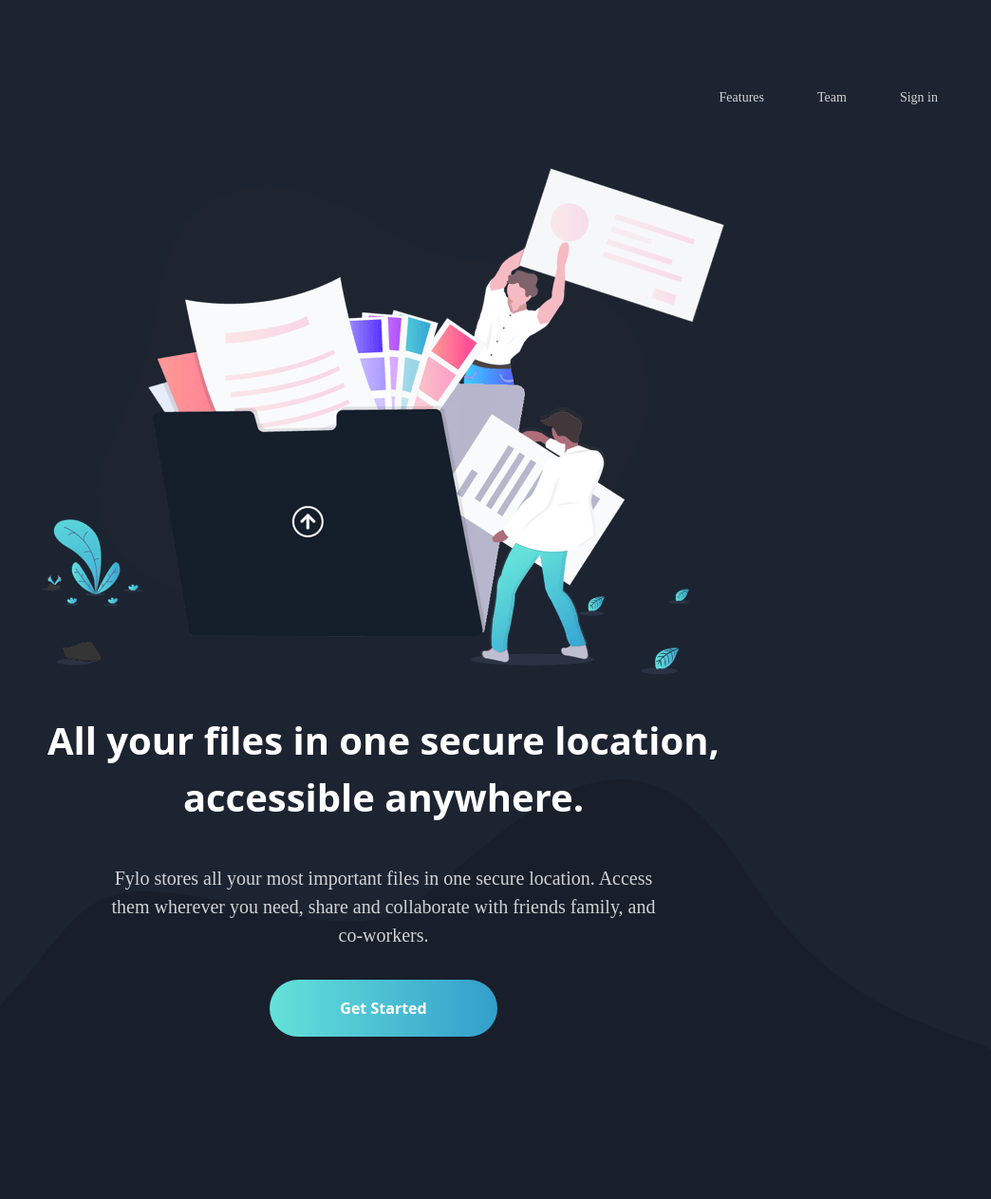
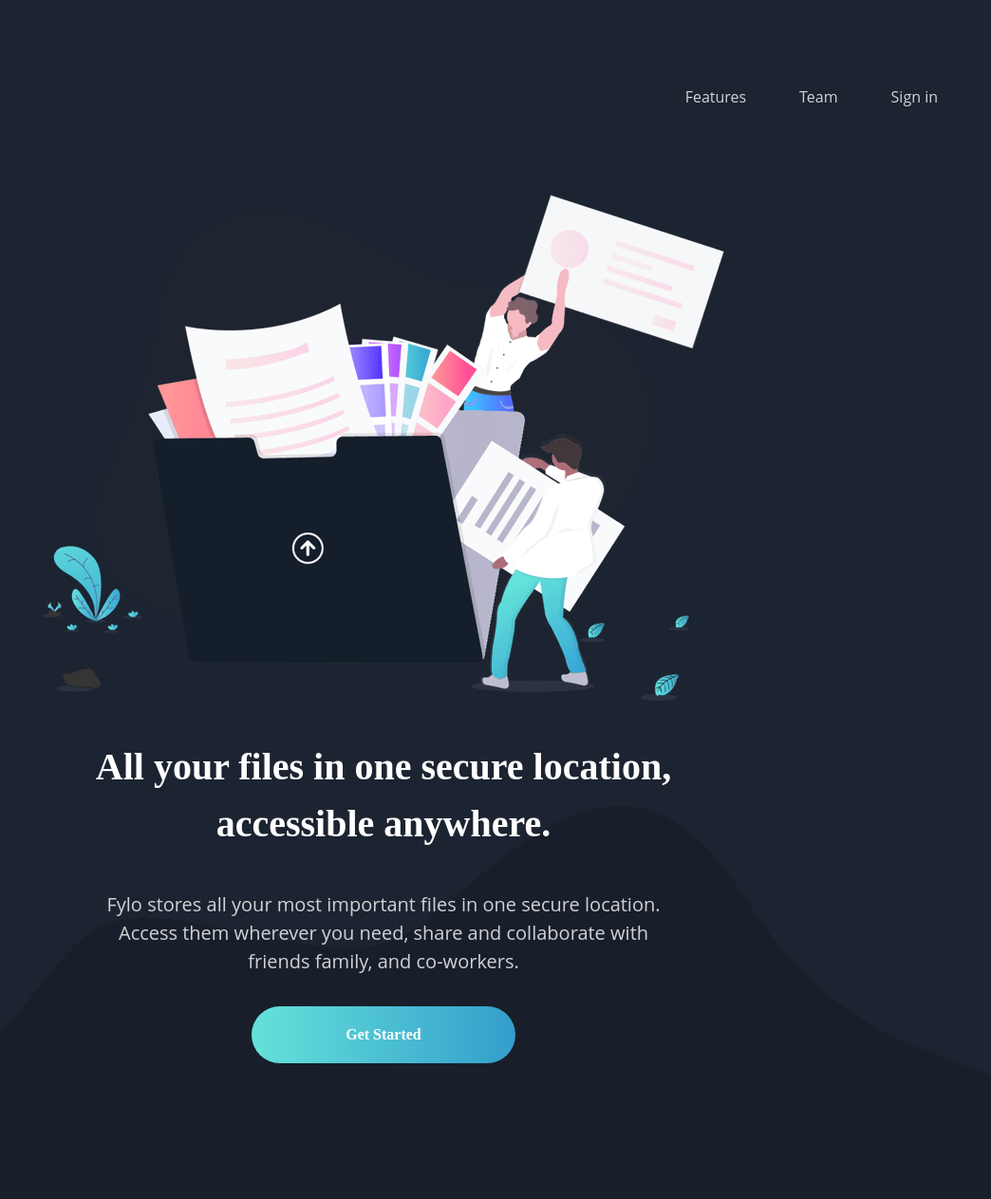
Before and after one commit to AmazingTool777/frontendmentor-fylo-landing-page-html-scss, a website built with Vite: page index.html in a window 1280 px wide. Shown: the top 1263 px of the page at 95% size, 236-1280 px from the left. Built offline with nearby package versions, Linux system fonts and the light colour scheme; a web font is replaced by a local one.

Commit message:
Slight revamps

```diff
--- a/index.html
+++ b/index.html
@@ -11,7 +11,7 @@
     <!-- Navigation bar -->
     <header class="navbar bg-primary-200">
       <div
-        class="navbar__layout flex justify-between items-center px-6 md:px-8 lg:px-12 xl:px-14 pt-6 sm:pt-9 md:pt-12 lg:pt-16 pb-12 mx-auto"
+        class="navbar__layout flex justify-between items-center px-6 md:px-8 lg:px-12 xl:px-14 pt-6 sm:pt-9 md:pt-12 lg:py-16 pb-12 md:pb-14 mx-auto"
       >
         <!-- Logo -->
         <a href="#" aria-label="Go to home" class="inline-block">
@@ -326,7 +326,10 @@
               It only takes a minute to sign up and our free starter tier is extremely generous. If
               you have any questions, our support team would be happy to help you.
             </p>
-            <form action="" class="get-early-access__form flex flex-col gap-6 lg:flex-row">
+            <form
+              action=""
+              class="get-early-access__form flex flex-col gap-6 lg:flex-row lg:items-center"
+            >
               <div class="w-full relative">
                 <input
                   type="email"
--- a/scss/_global.scss
+++ b/scss/_global.scss
@@ -25,12 +25,12 @@
 
 @font-face {
   font-family: map-get(t.$font-family, "heading");
-  src: url("/fonts/Open_Sans/OpenSans-VariableFont_wdth,wght.ttf") format("woff2");
+  src: url("/fonts/Raleway/Raleway-VariableFont_wght.ttf") format("woff2");
 }
 
 @font-face {
   font-family: map-get(t.$font-family, "body");
-  src: url("/fonts/Raleway/Raleway-VariableFont_wght.ttf") format("woff2");
+  src: url("/fonts/Open_Sans/OpenSans-VariableFont_wdth,wght.ttf") format("woff2");
 }
 
 /*******************************************************************/
--- a/scss/components/_btn.scss
+++ b/scss/components/_btn.scss
@@ -15,6 +15,7 @@
   overflow: hidden;
   border: none;
   cursor: pointer;
+  text-align: center;
 
   @include rwd.min-breakpoint-mediaquery("md") {
     padding-top: fns.px-to-rem(18);
--- a/scss/parts/_footer.scss
+++ b/scss/parts/_footer.scss
@@ -121,6 +121,10 @@
     @include mixins.min-screen-size-mediaquery(520px) {
       margin-bottom: 0;
     }
+
+    @include mixins.min-screen-size-mediaquery(1280px) {
+      justify-content: flex-end;
+    }
   }
 
   &__nav-link {
--- a/scss/parts/_get-early-access.scss
+++ b/scss/parts/_get-early-access.scss
@@ -40,7 +40,7 @@
   z-index: 2;
 
   @include rwd.min-breakpoint-mediaquery("lg") {
-    max-width: fns.px-to-rem(942);
+    max-width: fns.px-to-rem(862);
   }
 
   * {
@@ -113,7 +113,11 @@
     }
 
     @include rwd.min-breakpoint-mediaquery("lg") {
+      $padding-y: fns.px-to-rem(16);
+
       width: fns.px-to-rem(205);
+      padding-top: $padding-y !important;
+      padding-bottom: $padding-y !important;
     }
   }
 }
--- a/scss/parts/_hero.scss
+++ b/scss/parts/_hero.scss
@@ -98,6 +98,21 @@
   }
 
   &__cta {
-    width: fns.px-to-rem(240);
+    $start-width-px: 240;
+    $end-width-px: 278;
+
+    @include rwd.each-min-breakpoint-mediaquery-with-interval(
+        $breakpoints: (
+          "",
+          "md",
+          "lg",
+          "xl",
+        ),
+        $start: $start-width-px,
+        $end: $end-width-px
+      )
+      using ($i, $jump) {
+      width: fns.px-to-rem($start-width-px + $i * $jump);
+    }
   }
 }
--- a/scss/parts/_how-it-works.scss
+++ b/scss/parts/_how-it-works.scss
@@ -36,6 +36,7 @@
 
     @include rwd.min-breakpoint-mediaquery("xl") {
       font-size: fns.px-to-rem(40);
+      line-height: 1.2;
     }
   }
 
--- a/scss/parts/_navbar.scss
+++ b/scss/parts/_navbar.scss
@@ -15,8 +15,12 @@
         max-width: $max-width;
       }
     }
+
     @include rwd.min-breakpoint-mediaquery("xl") {
-      padding-top: fns.px-to-rem(76);
+      $padding-y: fns.px-to-rem(76);
+
+      padding-top: $padding-y;
+      padding-bottom: $padding-y;
     }
   }
 
@@ -37,9 +41,14 @@
   &__link {
     color: rgba(255, 255, 255, 0.8);
     font-weight: 400;
-    font-size: calc(var(--body-font-size) - 2px);
+    font-size: fns.px-to-rem(12);
+
     @include rwd.min-breakpoint-mediaquery("md") {
-      font-size: var(--body-font-size);
+      font-size: fns.px-to-rem(14);
+    }
+
+    @include rwd.min-breakpoint-mediaquery("lg") {
+      font-size: fns.px-to-rem(16);
     }
 
     &:hover {
--- a/scss/parts/_testimonials.scss
+++ b/scss/parts/_testimonials.scss
@@ -11,13 +11,14 @@
     width: min(5.86%, fns.px-to-rem(55));
 
     @include rwd.min-breakpoint-mediaquery("lg") {
-      transform: translateX(-15%) translateY(-77%);
+      transform: translateX(-15%) translateY(-80%);
     }
   }
 }
 
 .testimonial {
   background-color: var(--primary-color-100);
+  box-shadow: 8px 4px 4px var(--primary-color-200);
   padding: fns.px-to-rem(26) fns.px-to-rem(20) fns.px-to-rem(20);
   max-width: fns.px-to-rem(460);
   position: relative;
--- a/scss/variables/_typography.scss
+++ b/scss/variables/_typography.scss
@@ -1,8 +1,8 @@
 @use "../functions" as fn;
 
 $font-family: (
-  heading: "Open Sans",
-  body: "Raleway",
+  heading: "Raleway",
+  body: "Open Sans",
 );
 
 $base-font-size: fn.px-to-rem(14);
```
